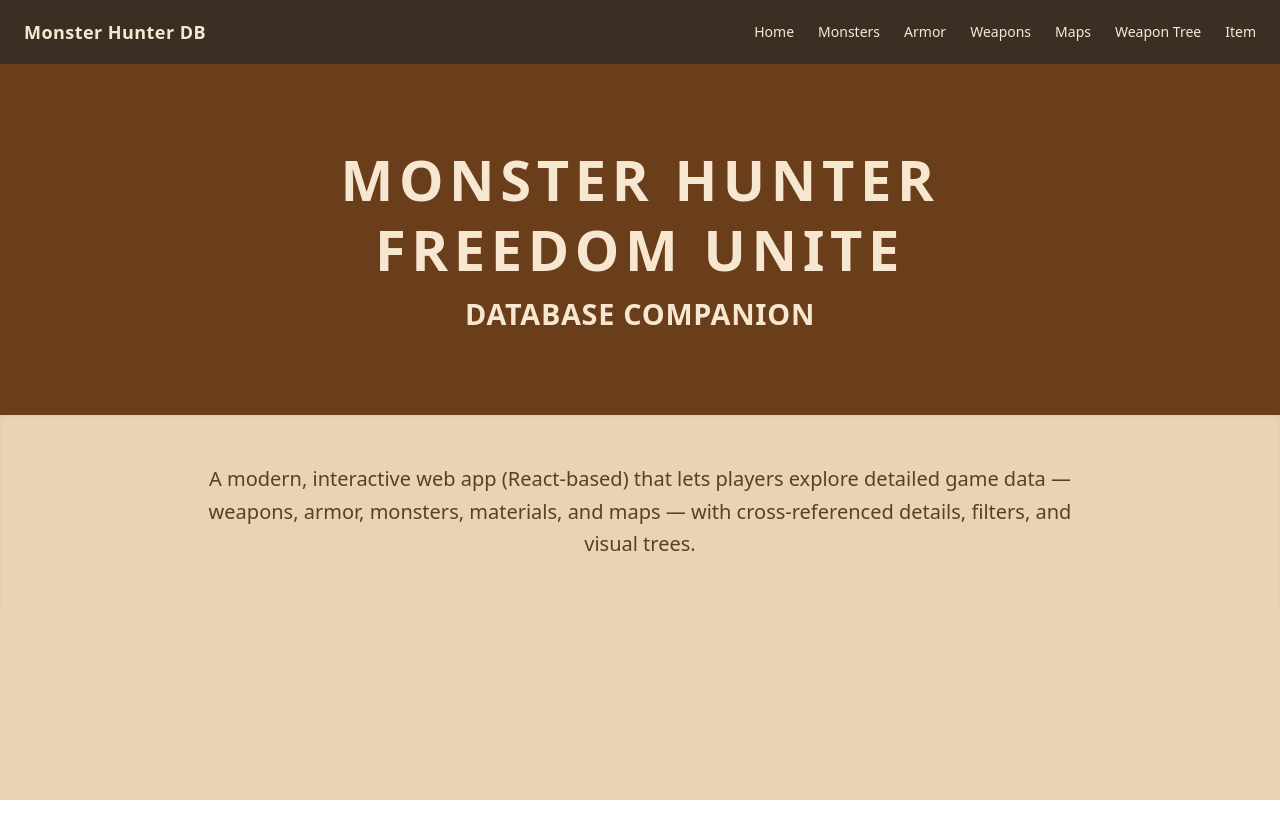
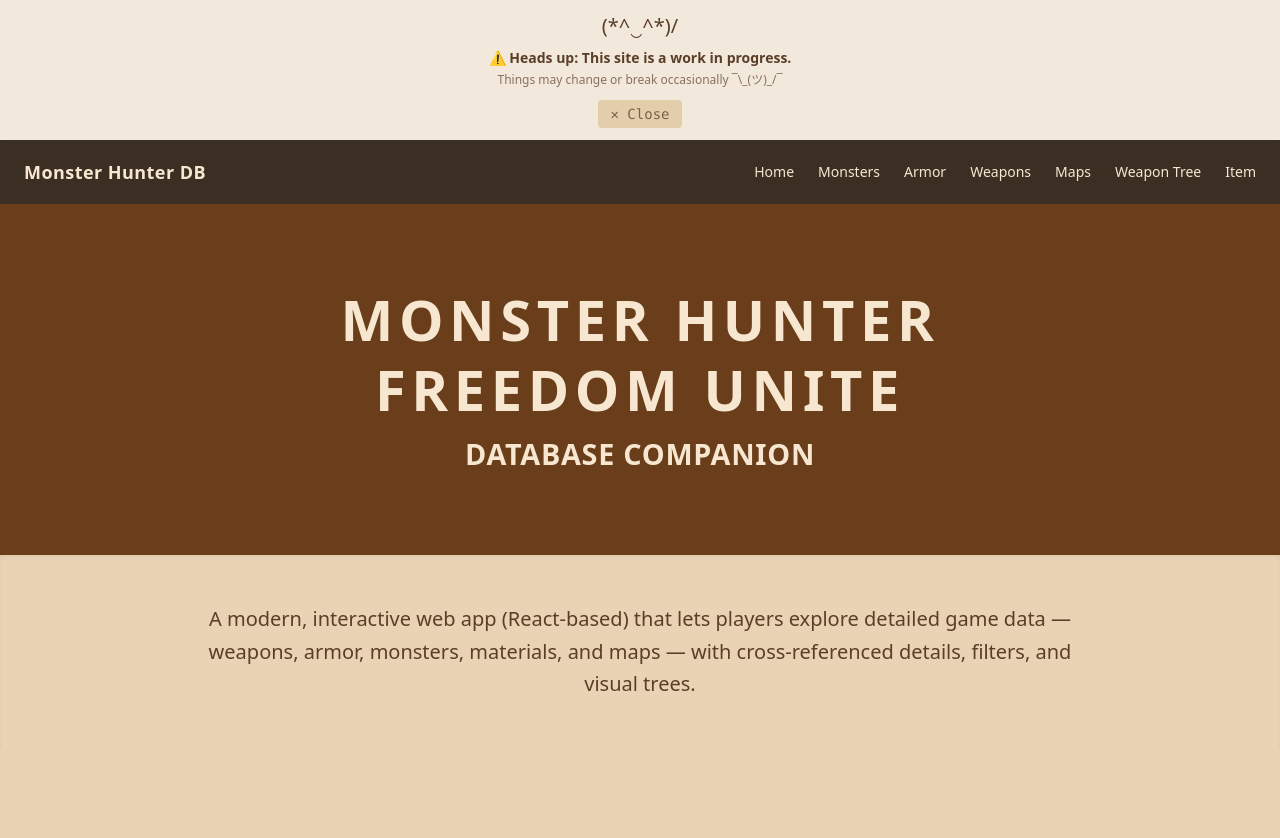
Before and after one commit to JS-Jr/Monster-Hunter-Freedom-Unite-Database-Companion, a React (Vite) app: page / in a window 1280 px wide. Shown: the top 838 px of the page. Before the commit the page ends 800 px from the top, so only its background shows below. Built offline with nearby package versions, Linux system fonts and the light colour scheme.

Commit message:
added development banner

```diff
--- a/src/App.tsx
+++ b/src/App.tsx
@@ -16,6 +16,7 @@
 import MapDetail from "./pages/MapDetail";
 import MapDetailDev from "./pages/MapDetailDev";
 import { MobilePendingPage } from "./pages/MobilePendingPage";
+import DevBanner from "./components/DevBanner";
 
 function App() {
   return (
@@ -25,6 +26,7 @@
       </div>
       <div className="hidden md:block">
         <Router>
+          <DevBanner />
           <Header />
           {/* <main style={{ padding: "1rem" }}> */}
           <main>
--- /dev/null
+++ b/src/components/DevBanner.tsx
@@ -0,0 +1,36 @@
+import { useState } from "react";
+
+export default function DevBanner() {
+  const [open, setOpen] = useState(true);
+
+  return (
+    <div
+      className={`
+        overflow-hidden w-full
+        transition-[max-height,opacity] duration-500 ease-in-out
+        ${open ? "max-h-40 opacity-100" : "max-h-0 opacity-0"}
+      `}
+    >
+      <div
+        className="bg-[#F3E8DC] text-[#5A3F28] text-center text-sm flex flex-col items-center justify-center gap-1 py-3 px-4 select-none
+                   cursor-default"
+      >
+        <div className="text-xl mb-1">(*^‿^*)/</div>
+        <span className="font-semibold">
+          ⚠️ Heads up: This site is a work in progress.
+        </span>
+        <span className="text-xs opacity-70">
+          Things may change or break occasionally ¯\_(ツ)_/¯
+        </span>
+        <button
+          onClick={() => setOpen(false)}
+          className="mt-2 text-[#5A3F28] bg-[#E0C8A0] px-3 py-1 rounded font-mono opacity-80
+                     hover:opacity-100 hover:scale-105 transition-transform cursor-pointer"
+          aria-label="Close dev banner"
+        >
+          ✕ Close
+        </button>
+      </div>
+    </div>
+  );
+}
```
